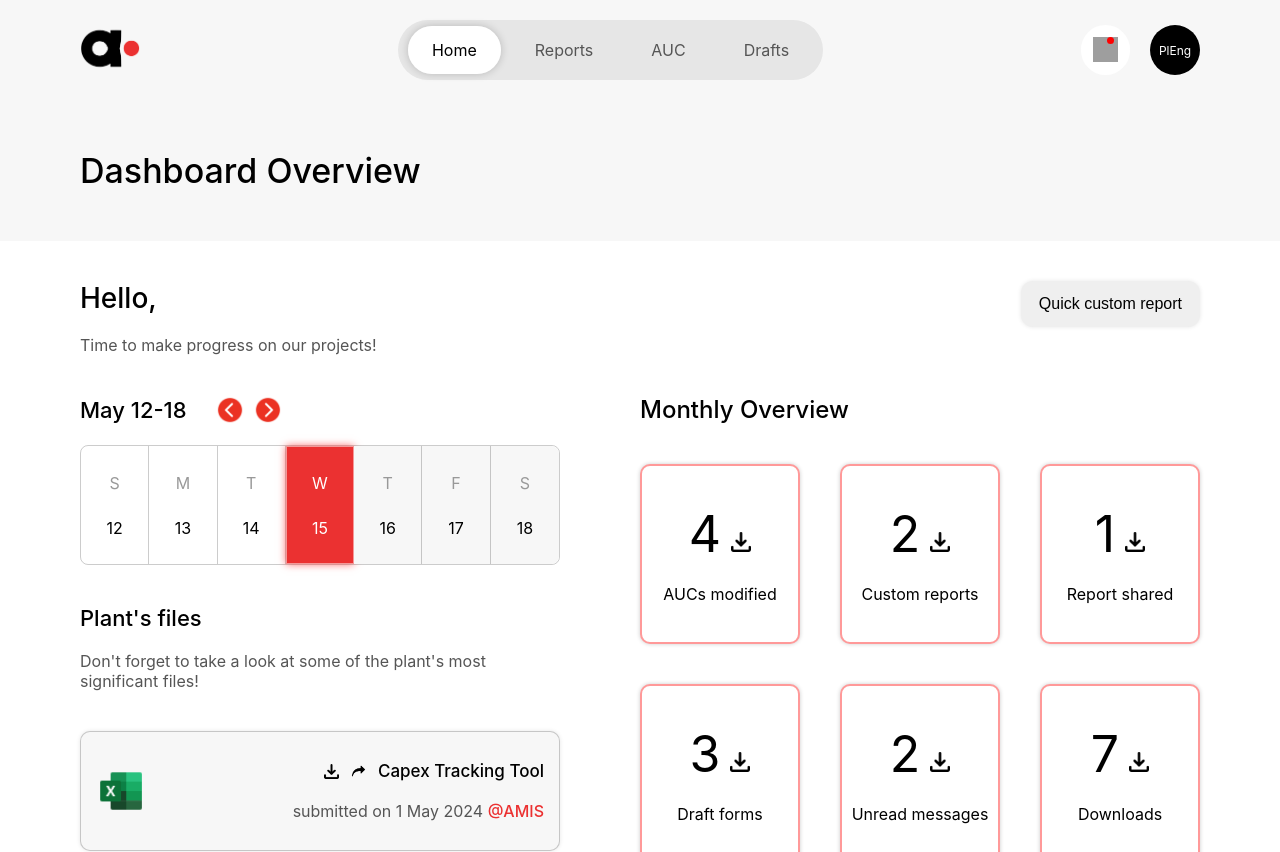
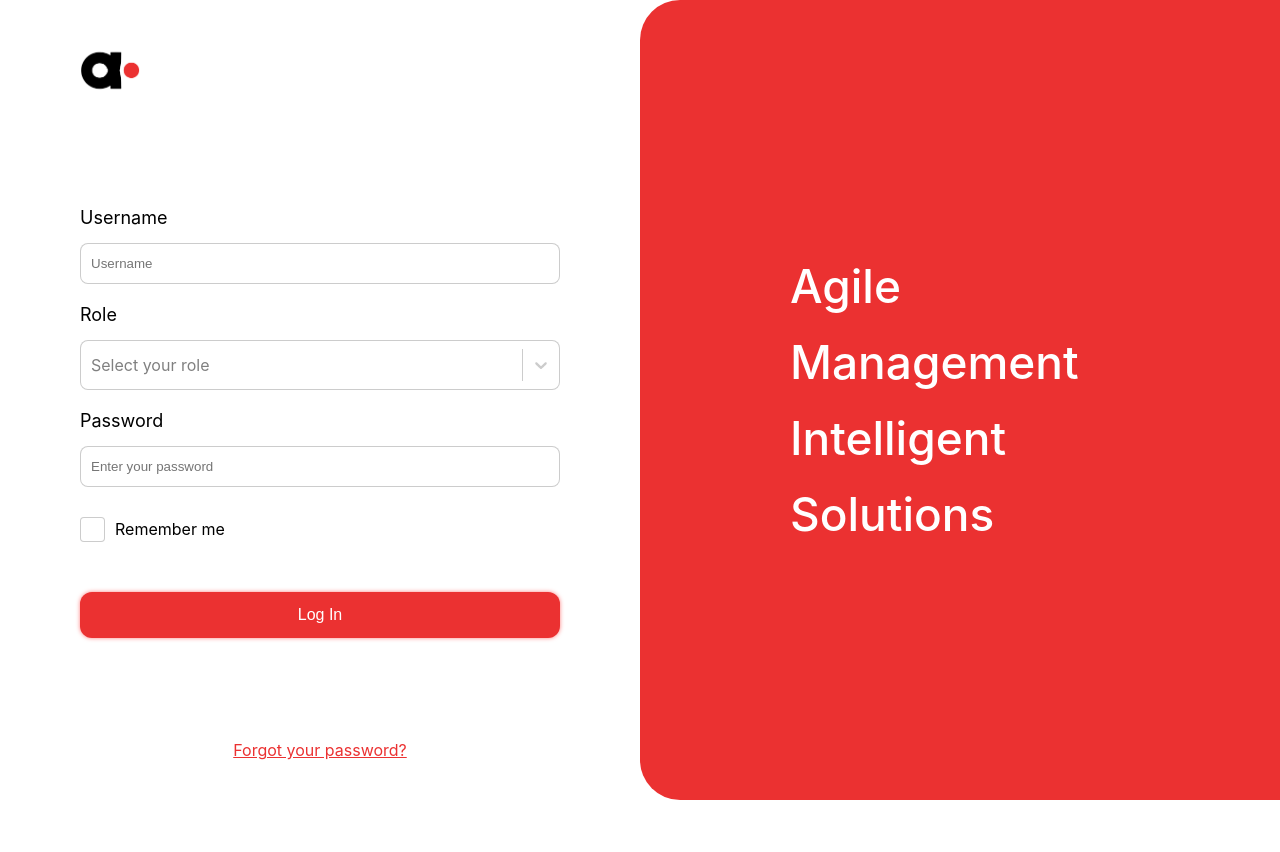
Before and after one commit to AMISTheProject/AMIS, a React (Create React App) app: page / in a window 1280 px wide. Shown: the top 852 px of the page. After the commit the page ends 800 px from the top, so only its background shows below. Built offline with nearby package versions, Linux system fonts and the light colour scheme; grey boxes are pictures that could not be loaded.

Commit message:
Attempt to fix the check all items bug

```diff
--- a/src/App.js
+++ b/src/App.js
@@ -31,7 +31,7 @@ function AppMain() {
   const { role, setRole } = useContext(RoleContext);
 
   useEffect(() => {
-    if(location.pathname == '/') {
+    if(location.pathname == '/dashboard') {
       setCurrentRoute('Dashboard Overview');
       setSubtitle('');
     } else if(location.pathname == '/reports') {
@@ -61,7 +61,7 @@ function AppMain() {
   return (
       <div className="App">
           {
-            location.pathname != '/login' && (
+            location.pathname != '/' && (
               <>
                 <Header role={role}/>
                 <PageTitle title={currentRoute} subtitle={subtitle}/>
@@ -69,8 +69,8 @@ function AppMain() {
             )
           }
           <Routes>
-            <Route path="/login" element={<Login />} />
-            <Route path="/" element={<Dashboard role={role}/>} />
+            <Route path="/" element={<Login />} />
+            <Route path="/dashboard" element={<Dashboard role={role}/>} />
             <Route path="/reports" element={<AssetReports />} />
             <Route path="/auc" element={<AUC />} />
             <Route path="/drafts" element={<Drafts />} />
--- a/src/components/Header.js
+++ b/src/components/Header.js
@@ -8,7 +8,7 @@ export const Header = ({role}) => {
     const [roleAbbr, setRoleAbbr] = useState('PlEng');
     const [navItems, setNavItems] = useState(
         [
-            {navName: 'Home', navRoute: '/'},
+            {navName: 'Home', navRoute: '/dashboard'},
             {navName: 'Reports', navRoute: '/reports'},
             {navName: 'AUC', navRoute: '/auc'},
             {navName: 'Drafts', navRoute: '/drafts'}
@@ -21,7 +21,7 @@ export const Header = ({role}) => {
                 setRoleAbbr('BSO');
                 setNavItems(
                     [
-                        {navName: 'Home', navRoute: '/'},
+                        {navName: 'Home', navRoute: '/dashboard'},
                         {navName: 'Approvals', navRoute: '/approvals'},
                         {navName: 'Reports', navRoute: '/report-creation'},
                     ]
--- a/src/components/ListRowItem.js
+++ b/src/components/ListRowItem.js
@@ -1,13 +1,22 @@
 import '../assets/style/styles.css';
 import { Checkbox } from './Checkbox';
-import React, { useState } from 'react';
+import React, { useEffect, useState } from 'react';
 
-export const ListRowItem = ({title, reason, time, firstChecked}) => {
-    const [isChecked, setIsChecked] = useState(false);
+export const ListRowItem = ({ title, reason, time, firstChecked, onCheckboxChange }) => {
+    const [isChecked, setIsChecked] = useState(firstChecked);
+
+    useEffect(() => {
+        setIsChecked(firstChecked);
+    }, [firstChecked]);
+
+    const handleCheckboxChange = (checked) => {
+        setIsChecked(checked);
+        onCheckboxChange(checked);
+    };
 
     return (
         <div className='list-row-item'>
-            <Checkbox value={firstChecked} onChange={setIsChecked} />
+            <Checkbox value={isChecked} onChange={handleCheckboxChange} />
             <span className='list-row-item-draft'>Draft</span>
             <span className='list-row-item-title'>
                 {title}
--- a/src/components/Login.js
+++ b/src/components/Login.js
@@ -28,7 +28,7 @@ export const Login = () => {
         if (loginUsername.trim() !== '' && loginRole !== '' && password !== '') {
             setRole(loginRole.value);
             setUsername(loginUsername);
-            navigate('/');
+            navigate('/dashboard');
         } else {
             console.log('Please enter your credentials.');
         }
--- a/src/screens/Drafts.js
+++ b/src/screens/Drafts.js
@@ -8,31 +8,59 @@ import React, { useState } from 'react';
 
 export const Drafts = () => {
     const [headerCheckboxChecked, setHeaderCheckboxChecked] = useState(false);
+    const [itemCheckedState, setItemCheckedState] = useState([
+        false, false, false, false, false
+    ]);
 
+    const handleHeaderCheckboxChange = (checked) => {
+        setHeaderCheckboxChecked(checked);
+        setItemCheckedState(itemCheckedState.map(() => checked));
+    };
+
+    const handleItemCheckboxChange = (index, checked) => {
+        const newItemCheckedState = [...itemCheckedState];
+        newItemCheckedState[index] = checked;
+        setItemCheckedState(newItemCheckedState);
+
+        // Update header checkbox state based on individual checkboxes
+        const allChecked = newItemCheckedState.every(state => state);
+        const noneChecked = newItemCheckedState.every(state => !state);
+        if (allChecked || noneChecked) {
+            setHeaderCheckboxChecked(allChecked);
+        } else {
+            setHeaderCheckboxChecked(false);
+        }
+    };
 
     return (
         <div className='drafts-container'>
             <div className='drafts-header'>
                 <div className='drafts-header-left'>
-                    <Checkbox value={headerCheckboxChecked} onChange={setHeaderCheckboxChecked}/>
-                    <img src={refreshIcon} class="auc-side-bar-group-icon" width='25px' height='25px' />
-                    <img src={binIcon} class="auc-side-bar-group-icon" width='25px' height='25px' />
+                    <Checkbox value={headerCheckboxChecked} onChange={handleHeaderCheckboxChange} />
+                    <img src={refreshIcon} className="auc-side-bar-group-icon" width='25px' height='25px' />
+                    <img src={binIcon} className="auc-side-bar-group-icon" width='25px' height='25px' />
                 </div>
 
                 <div className='drafts-header-right'>
-                    <span className='drafts-header-text'>2 drafts shown in this page</span>
-                    <img src={arrow} class="auc-side-bar-group-icon" width='30px' height='30px' style={{opacity: 0.65}}/>
+                    <span className='drafts-header-text'>2 drafts shown on this page</span>
+                    <img src={arrow} className="auc-side-bar-group-icon" width='30px' height='30px' style={{opacity: 0.65}} />
                     <span className='drafts-header-text'>Page 1 of 1</span>
-                    <img src={arrow} class="auc-side-bar-group-icon" width='30px' height='30px' style={{opacity: 0.65, transform: 'rotate(180deg)'}}/>
+                    <img src={arrow} className="auc-side-bar-group-icon" width='30px' height='30px' style={{opacity: 0.65, transform: 'rotate(180deg)'}} />
                 </div>
             </div>
 
             <div className='drafts-content'>
-                <ListRowItem class="draft-box" title='Assets Under Construction Report JU 2024 (1)' reason='Saved due to inaction' time='13:45' firstChecked={headerCheckboxChecked}/>
-                <ListRowItem class="draft-box" title='Assets Under Construction Report JU 2024' reason='Saved but not submitted' time='12:28' firstChecked={headerCheckboxChecked}/>
-                <ListRowItem class="draft-box" title='Assets Under Construction Report MA 2024' reason='Saved due to inaction' time='10:15' firstChecked={headerCheckboxChecked}/>
-                <ListRowItem class="draft-box" title='Assets Under Construction Report MA 2024' reason='Saved due to inaction' time='9:58' firstChecked={headerCheckboxChecked}/>
-                <ListRowItem class="draft-box" title='Assets Under Construction Report MA 2024' reason='Saved due to inaction' time='9:58' firstChecked={headerCheckboxChecked}/>
+                {itemCheckedState.map((isChecked, index) => (
+                    <ListRowItem
+                        key={index}
+                        className="draft-box"
+                        title={`Assets Under Construction Report ${index + 1}`}
+                        reason='Saved due to inaction'
+                        time='13:45'
+                        firstChecked={isChecked}
+                        onCheckboxChange={(checked) => handleItemCheckboxChange(index, checked)}
+                    />
+                ))}
             </div>
         </div>
     );
```
